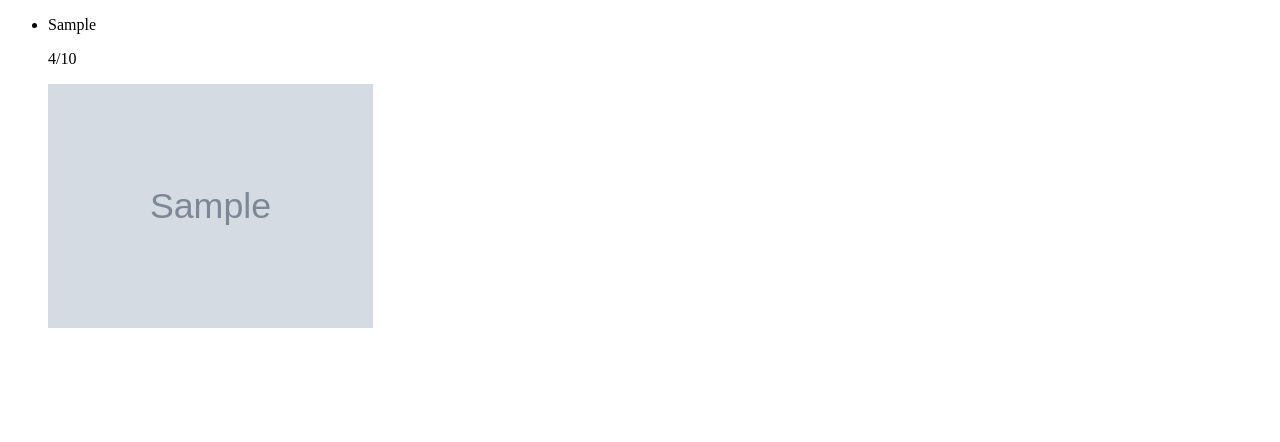
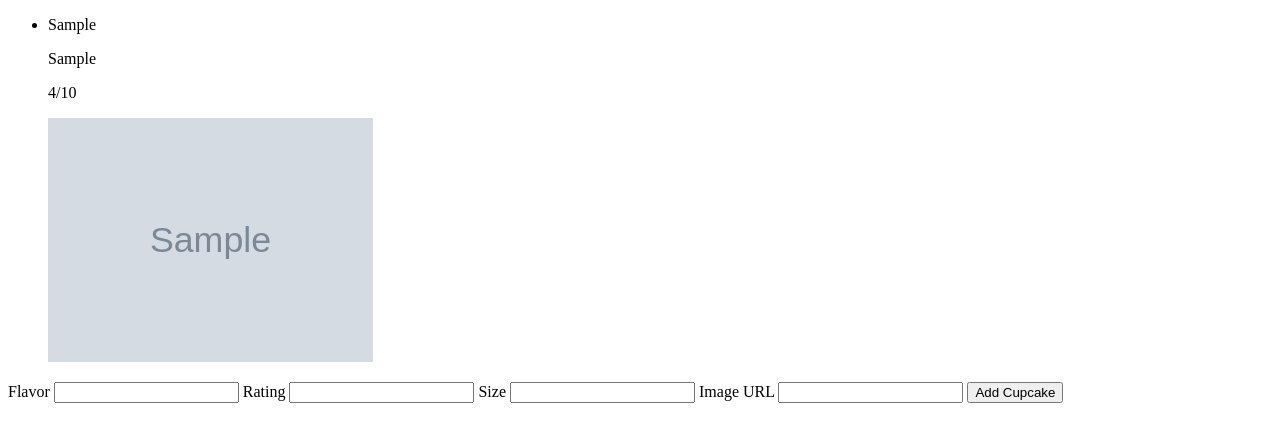
Before and after one commit to Bbullinger/flask-cupcake, a Flask app: page / in a window 1280 px wide. Shown: the top 442 px of the page. Run offline with Flask 2, Linux system fonts and the light colour scheme; tables that the repository leaves empty hold one stand-in row (values such as "Sample post"); grey boxes marked "Sample" are stand-in pictures.

Commit message:
some progress with js

```diff
--- a/static/cupcake.js
+++ b/static/cupcake.js
@@ -2,6 +2,13 @@ const BASE_URL = "http://localhost:5000/api";
 
 // This will give us the HTML used to display each cupcake
 const cupcakeList = document.querySelector("#cupcakeList");
+
+//DOM elements related to form to add a new cupcake
+const cupcakeForm = document.querySelector("#cupcakeForm");
+const addFlavor = document.querySelector("cupcakeFlavor");
+const addRating = document.querySelector("cupcakeRating");
+const addSize = document.querySelector("cupcakeSize");
+const addImageURL = document.querySelector("cupcakeImageURL");
 
 function cupcakeHTML(cupcake) {
   const cupcakeDiv = document.createElement("div");
@@ -21,7 +28,7 @@ function cupcakeHTML(cupcake) {
   cupcakeLi.append(cupcakePSize);
 
   const cupcakePRating = document.createElement("p");
-  cupcakePSize.innerText = `${cupcake.rating}/10`;
+  cupcakePRating.innerText = `${cupcake.rating}/10`;
   cupcakeLi.append(cupcakePRating);
 
   const cupcakeImage = document.createElement("img");
@@ -29,16 +36,10 @@ function cupcakeHTML(cupcake) {
   cupcakeImage.setAttribute("class", "cupcakeImage");
   cupcakeDiv.append(cupcakeImage);
 
-  console.log(
-    cupcakeDiv,
-    cupcakeLi,
-    cupcakePFlavor,
-    cupcakePSize,
-    cupcakePRating
-  );
-}
+  console.log(cupcake.size);
 
-//   return `<div class="cupcake" data-cupcake-id="cupcake.id">
+  //HTML should look like:
+  // `<div class="cupcake" data-cupcake-id="cupcake.id">
   //     <li>
   //         <p>${cupcake.flavor}</p>
   //         <p>${cupcake.size}</p>
@@ -46,6 +47,7 @@ function cupcakeHTML(cupcake) {
   //     </li>
   //     <img class="cupcakeImage" src="cupcake.image_url">
   // </div>`;
+}
 
 async function showAllCupcakes() {
   const response = await axios.get(`${BASE_URL}/cupcakes`);
@@ -56,3 +58,24 @@ async function showAllCupcakes() {
 }
 
 showAllCupcakes();
+
+async function submitCupcakeForm(e) {
+  e.preventDefault();
+
+  //grab all values from cupcake form
+  const flavor = addFlavor.val();
+  const rating = addRating.val();
+  const size = addSize.val();
+  const imageURL = addImageURL.val();
+
+  const postCupcakeResp = await axios.post(`${BASE_URL}/cupcakes`, {
+    flavor,
+    rating,
+    size,
+    imageURL,
+  });
+  const newCupcake = cupcakeHTML(postCupcakeResp.data.cupcake);
+  console.log(newCupcake);
+}
+
+cupcakeForm.addEventListener("submit", submitCupCakeForm(e));
--- a/templates/index.html
+++ b/templates/index.html
@@ -9,6 +9,19 @@
   </head>
   <body>
     <ul id="cupcakeList"></ul>
+    <div id="cupcakeFormContainer">
+      <form id="cupcakeForm" method="POST" action="/api/cupcakes">
+        <label for="cupcakeFlavor">Flavor</label>
+        <input id="cupcakeFlavor" name="flavor" />
+        <label for="cupcakeRating">Rating</label>
+        <input id="cupcakeRating" name="rating" />
+        <label for="cupcakeSize">Size</label>
+        <input id="cupcakeSize" name="size" />
+        <label for="cupcakeImageURL">Image URL</label>
+        <input id="cupcakeImageURL" name="imageURL" />
+        <button type="submit">Add Cupcake</button>
+      </form>
+    </div>
     <script src="https://unpkg.com/axios/dist/axios.js"></script>
     <script src="/static/cupcake.js"></script>
   </body>
```
Lines whose indentation alone changed are shown as unchanged.
